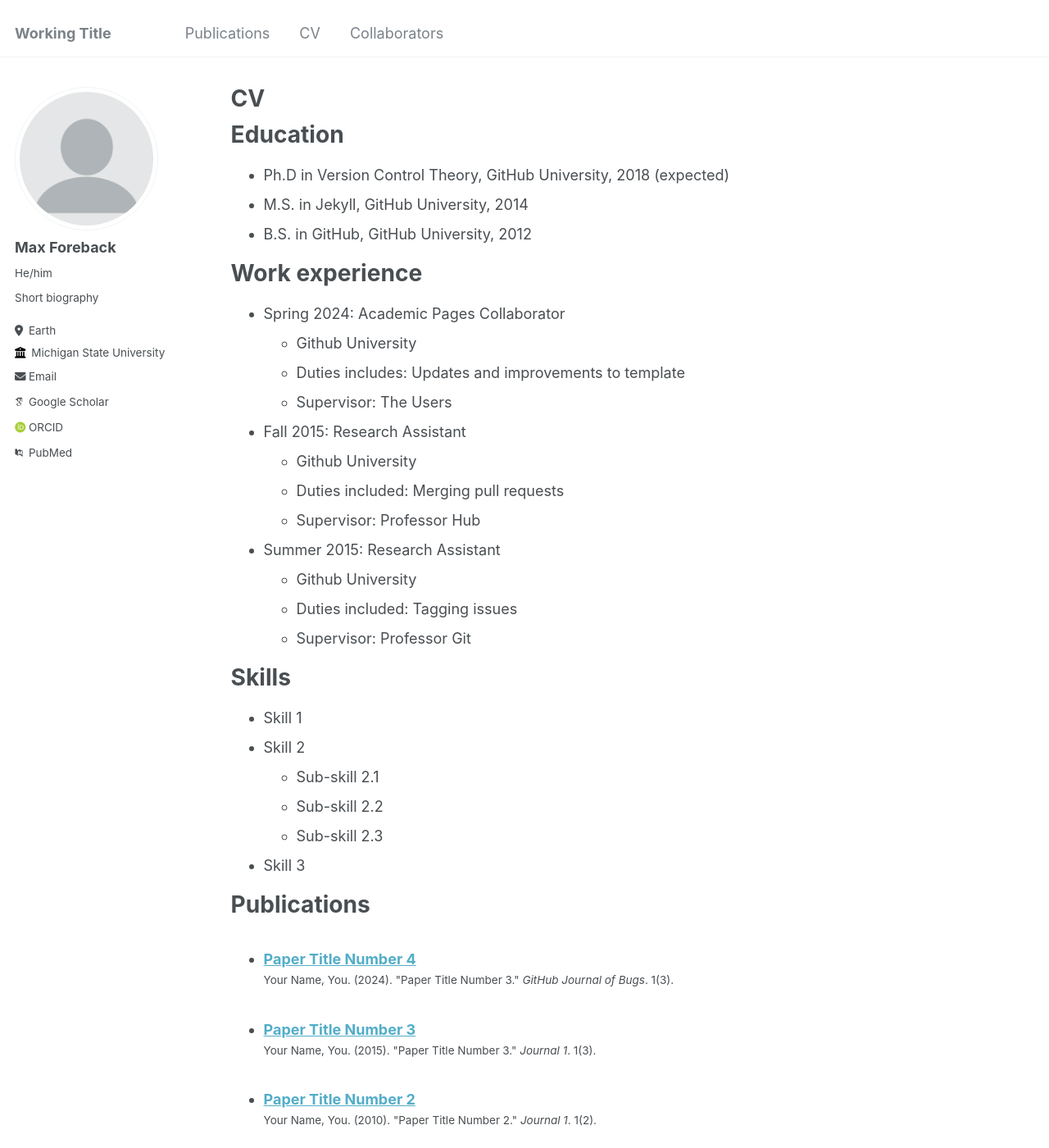
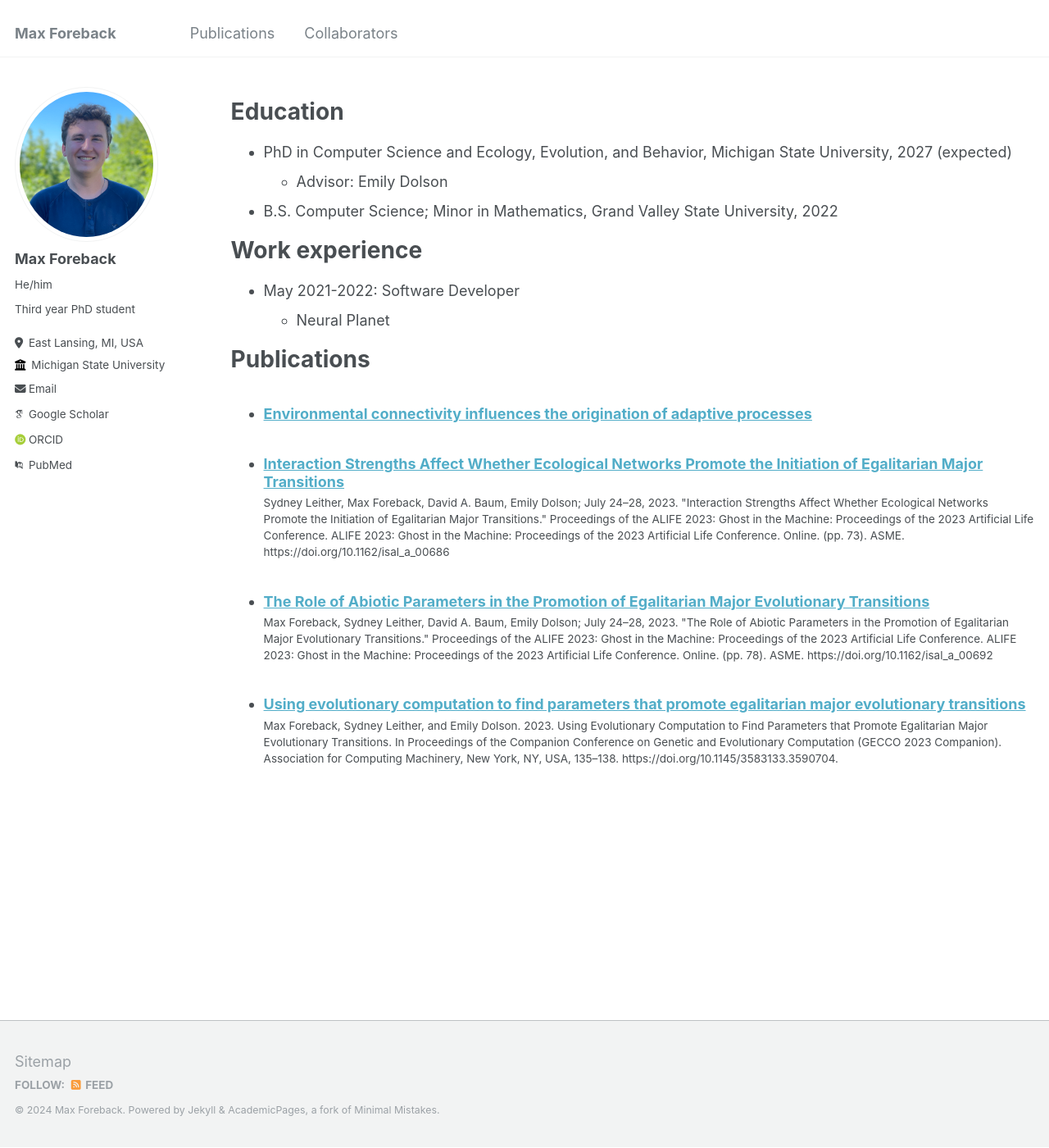
Before and after one commit to Max-Foreback/Max-Foreback.github.io, a Jekyll site: the page built from _pages/cv.md, in a window 1280 px wide and 1400 px high. Shown: the whole window at 82% size. Built offline with Jekyll 4.4.1, drawn with Linux system fonts in a browser that asks for light colours; some web fonts are replaced; some of the changed text lies outside the part shown.

Commit message:
Update base pages, add publication data

```diff
--- a/_config.yml
+++ b/_config.yml
@@ -8,7 +8,7 @@
 
 # Basic Site Settings
 locale                   : "en-US"
-title                    : "Working Title"
+title                    : "Max Foreback"
 title_separator          : "-"
 name                     : &name "Max Foreback"
 description              : &description "A grad student making a website"
@@ -21,11 +21,11 @@ repository               : "Max-Foreback.github.io"
 #               Additional customization can be done by editing /_includes/author-profile.html
 author:
   # Biographic information
-  avatar           : "profile.png"
+  avatar           : "me.jpg"
   name             : "Max Foreback"
   pronouns         : "He/him"
-  bio              : "Short biography"
-  location         : "Earth"
+  bio              : "Third year PhD student"
+  location         : "East Lansing, MI, USA"
   employer         : "Michigan State University"
   uri              : # URL
   email            : "foreba10@msu.edu"
--- a/_data/navigation.yml
+++ b/_data/navigation.yml
@@ -3,8 +3,8 @@ main:
   - title: "Publications"
     url: /publications/
 
-  - title: "CV"
-    url: /cv/
+  # - title: "CV"
+  #   url: /cv/
 
   - title: "Collaborators"
-    url: /colab/
+    url: /collaborators/
--- a/_pages/cv.md
+++ b/_pages/cv.md
@@ -1,6 +1,6 @@
 ---
 layout: archive
-title: "CV"
+title: ""
 permalink: /cv/
 author_profile: true
 redirect_from:
@@ -11,18 +11,16 @@ redirect_from:
 
 Education
 ======
-* Ph.D in Version Control Theory, GitHub University, 2018 (expected)
-* M.S. in Jekyll, GitHub University, 2014
-* B.S. in GitHub, GitHub University, 2012
+* PhD in Computer Science and Ecology, Evolution, and Behavior, Michigan State University, 2027 (expected)
+  * Advisor: Emily Dolson
+* B.S. Computer Science; Minor in Mathematics, Grand Valley State University, 2022
 
 Work experience
 ======
-* Spring 2024: Academic Pages Collaborator
-  * Github University
-  * Duties includes: Updates and improvements to template
-  * Supervisor: The Users
+* May 2021-2022: Software Developer
+  * Neural Planet
 
-* Fall 2015: Research Assistant
+<!-- * Fall 2015: Research Assistant
   * Github University
   * Duties included: Merging pull requests
   * Supervisor: Professor Hub
@@ -30,16 +28,16 @@ Work experience
 * Summer 2015: Research Assistant
   * Github University
   * Duties included: Tagging issues
-  * Supervisor: Professor Git
+  * Supervisor: Professor Git -->
 
-Skills
+<!-- Skills
 ======
 * Skill 1
 * Skill 2
   * Sub-skill 2.1
   * Sub-skill 2.2
   * Sub-skill 2.3
-* Skill 3
+* Skill 3 -->
 
 Publications
 ======
@@ -47,7 +45,7 @@ Publications
     {% include archive-single-cv.html %}
   {% endfor %}</ul>
 
-Talks
+<!-- Talks
 ======
   <ul>{% for post in site.talks reversed %}
     {% include archive-single-talk-cv.html  %}
@@ -61,4 +59,4 @@ Teaching
 
 Service and leadership
 ======
-* Currently signed in to 43 different slack teams
+* Currently signed in to 43 different slack teams --->
--- a/_publications/2009-10-01-paper-title-number-1.md
+++ /dev/null
@@ -1,13 +0,0 @@
----
-title: "Paper Title Number 1"
-collection: publications
-permalink: /publication/2009-10-01-paper-title-number-1
-excerpt: 'This paper is about the number 1. The number 2 is left for future work.'
-date: 2009-10-01
-venue: 'Journal 1'
-slidesurl: 'http://academicpages.github.io/files/slides1.pdf'
-paperurl: 'http://academicpages.github.io/files/paper1.pdf'
-citation: 'Your Name, You. (2009). &quot;Paper Title Number 1.&quot; <i>Journal 1</i>. 1(1).'
----
-
-The contents above will be part of a list of publications, if the user clicks the link for the publication than the contents of section will be rendered as a full page, allowing you to provide more information about the paper for the reader. When publications are displayed as a single page, the contents of the above "citation" field will automatically be included below this section in a smaller font.
--- a/_publications/2010-10-01-paper-title-number-2.md
+++ /dev/null
@@ -1,13 +0,0 @@
----
-title: "Paper Title Number 2"
-collection: publications
-permalink: /publication/2010-10-01-paper-title-number-2
-excerpt: 'This paper is about the number 2. The number 3 is left for future work.'
-date: 2010-10-01
-venue: 'Journal 1'
-slidesurl: 'http://academicpages.github.io/files/slides2.pdf'
-paperurl: 'http://academicpages.github.io/files/paper2.pdf'
-citation: 'Your Name, You. (2010). &quot;Paper Title Number 2.&quot; <i>Journal 1</i>. 1(2).'
----
-
-The contents above will be part of a list of publications, if the user clicks the link for the publication than the contents of section will be rendered as a full page, allowing you to provide more information about the paper for the reader. When publications are displayed as a single page, the contents of the above "citation" field will automatically be included below this section in a smaller font.
--- a/_publications/2015-10-01-paper-title-number-3.md
+++ /dev/null
@@ -1,13 +0,0 @@
----
-title: "Paper Title Number 3"
-collection: publications
-permalink: /publication/2015-10-01-paper-title-number-3
-excerpt: 'This paper is about the number 3. The number 4 is left for future work.'
-date: 2015-10-01
-venue: 'Journal 1'
-slidesurl: 'http://academicpages.github.io/files/slides3.pdf'
-paperurl: 'http://academicpages.github.io/files/paper3.pdf'
-citation: 'Your Name, You. (2015). &quot;Paper Title Number 3.&quot; <i>Journal 1</i>. 1(3).'
----
-
-The contents above will be part of a list of publications, if the user clicks the link for the publication than the contents of section will be rendered as a full page, allowing you to provide more information about the paper for the reader. When publications are displayed as a single page, the contents of the above "citation" field will automatically be included below this section in a smaller font.
--- a/_publications/2024-02-17-paper-title-number-4.md
+++ /dev/null
@@ -1,12 +0,0 @@
----
-title: "Paper Title Number 4"
-collection: publications
-permalink: /publication/2024-02-17-paper-title-number-4
-excerpt: 'This paper is about fixing template issue #693.'
-date: 2024-02-17
-venue: 'GitHub Journal of Bugs'
-paperurl: 'http://academicpages.github.io/files/paper3.pdf'
-citation: 'Your Name, You. (2024). &quot;Paper Title Number 3.&quot; <i>GitHub Journal of Bugs</i>. 1(3).'
----
-
-The contents above will be part of a list of publications, if the user clicks the link for the publication than the contents of section will be rendered as a full page, allowing you to provide more information about the paper for the reader. When publications are displayed as a single page, the contents of the above "citation" field will automatically be included below this section in a smaller font.
--- /dev/null
+++ b/_publications/paper1.md
@@ -0,0 +1,13 @@
+---
+title: "Using evolutionary computation to find parameters that promote egalitarian major evolutionary transitions"
+collection: publications
+permalink: /publication/paper1
+excerpt: 'Using a simple genetic algorithm to investigate adaptive processes in a digital artificial ecology.'
+date: 2023/7/15
+venue: 'Proceedings of the Companion Conference on Genetic and Evolutionary Computation'
+#slidesurl: 'http://academicpages.github.io/files/slides1.pdf'
+paperurl: 'https://dl.acm.org/doi/pdf/10.1145/3583133.3590704'
+citation: 'Max Foreback, Sydney Leither, and Emily Dolson. 2023. Using Evolutionary Computation to Find Parameters that Promote Egalitarian Major Evolutionary Transitions. In Proceedings of the Companion Conference on Genetic and Evolutionary Computation (GECCO 2023 Companion). Association for Computing Machinery, New York, NY, USA, 135–138. https://doi.org/10.1145/3583133.3590704.'
+---
+
+The contents above will be part of a list of publications, if the user clicks the link for the publication than the contents of section will be rendered as a full page, allowing you to provide more information about the paper for the reader. When publications are displayed as a single page, the contents of the above "citation" field will automatically be included below this section in a smaller font.
--- /dev/null
+++ b/_publications/paper2.md
@@ -0,0 +1,13 @@
+---
+title: "The Role of Abiotic Parameters in the Promotion of Egalitarian Major Evolutionary Transitions"
+collection: publications
+permalink: /publication/paper2
+excerpt: 'This paper examines the role of abiotic parameters in the initiation of egalitarion major evolutionary transitions in a digital artificial ecology.'
+date: 2023/7/24
+venue: 'ALIFE 2023: Ghost in the Machine: Proceedings of the 2023 Artificial Life Conference'
+#slidesurl: 'http://academicpages.github.io/files/slides1.pdf'
+paperurl: 'https://direct.mit.edu/isal/proceedings/isal2023/35/78/116809'
+citation: 'Max Foreback, Sydney Leither, David A. Baum, Emily Dolson; July 24–28, 2023. "The Role of Abiotic Parameters in the Promotion of Egalitarian Major Evolutionary Transitions." Proceedings of the ALIFE 2023: Ghost in the Machine: Proceedings of the 2023 Artificial Life Conference. ALIFE 2023: Ghost in the Machine: Proceedings of the 2023 Artificial Life Conference. Online. (pp. 78). ASME. https://doi.org/10.1162/isal_a_00692'
+---
+
+The contents above will be part of a list of publications, if the user clicks the link for the publication than the contents of section will be rendered as a full page, allowing you to provide more information about the paper for the reader. When publications are displayed as a single page, the contents of the above "citation" field will automatically be included below this section in a smaller font.
--- /dev/null
+++ b/_publications/paper3.md
@@ -0,0 +1,13 @@
+---
+title: "Interaction Strengths Affect Whether Ecological Networks Promote the Initiation of Egalitarian Major Transitions"
+collection: publications
+permalink: /publication/paper3
+excerpt: 'This paper examines the role of ecological networks in the initiation of egalitarion major evolutionary transitions in a digital artificial ecology.'
+date: 2023/7/24
+venue: 'ALIFE 2023: Ghost in the Machine: Proceedings of the 2023 Artificial Life Conference'
+#slidesurl: 'http://academicpages.github.io/files/slides1.pdf'
+paperurl: 'https://direct.mit.edu/isal/proceedings/isal2023/35/73/116913'
+citation: 'Sydney Leither, Max Foreback, David A. Baum, Emily Dolson; July 24–28, 2023. "Interaction Strengths Affect Whether Ecological Networks Promote the Initiation of Egalitarian Major Transitions." Proceedings of the ALIFE 2023: Ghost in the Machine: Proceedings of the 2023 Artificial Life Conference. ALIFE 2023: Ghost in the Machine: Proceedings of the 2023 Artificial Life Conference. Online. (pp. 73). ASME. https://doi.org/10.1162/isal_a_00686'
+---
+
+The contents above will be part of a list of publications, if the user clicks the link for the publication than the contents of section will be rendered as a full page, allowing you to provide more information about the paper for the reader. When publications are displayed as a single page, the contents of the above "citation" field will automatically be included below this section in a smaller font.
--- /dev/null
+++ b/_publications/paper4.md
@@ -0,0 +1,13 @@
+---
+title: "Environmental connectivity influences the origination of adaptive processes"
+collection: publications
+permalink: /publication/paper4
+excerpt: 'This paper examines the role of spatial structure with relation to early adaptive processes.'
+date: 2024/4/18
+venue: 'ALIFE 2024: Exploring new frontiers: Proceedings of the 2024 Artificial Life Conference'
+#slidesurl: 'http://academicpages.github.io/files/slides1.pdf'
+#paperurl: 'https://direct.mit.edu/isal/proceedings/isal2023/35/78/116809'
+#citation: 'Max Foreback, Sydney Leither, David A. Baum, Emily Dolson; July 24–28, 2023. "The Role of Abiotic Parameters in the Promotion of Egalitarian Major Evolutionary Transitions." Proceedings of the ALIFE 2023: Ghost in the Machine: Proceedings of the 2023 Artificial Life Conference. ALIFE 2023: Ghost in the Machine: Proceedings of the 2023 Artificial Life Conference. Online. (pp. 78). ASME. https://doi.org/10.1162/isal_a_00692'
+---
+
+The contents above will be part of a list of publications, if the user clicks the link for the publication than the contents of section will be rendered as a full page, allowing you to provide more information about the paper for the reader. When publications are displayed as a single page, the contents of the above "citation" field will automatically be included below this section in a smaller font.
```
Also changed, not shown: _pages/about.md (+1 -1 lines), _pages/collaborators.md (added, +14 -0 lines), _pages/publications.md (+1 -1 lines), images/me.jpg (added), 1 other file.
